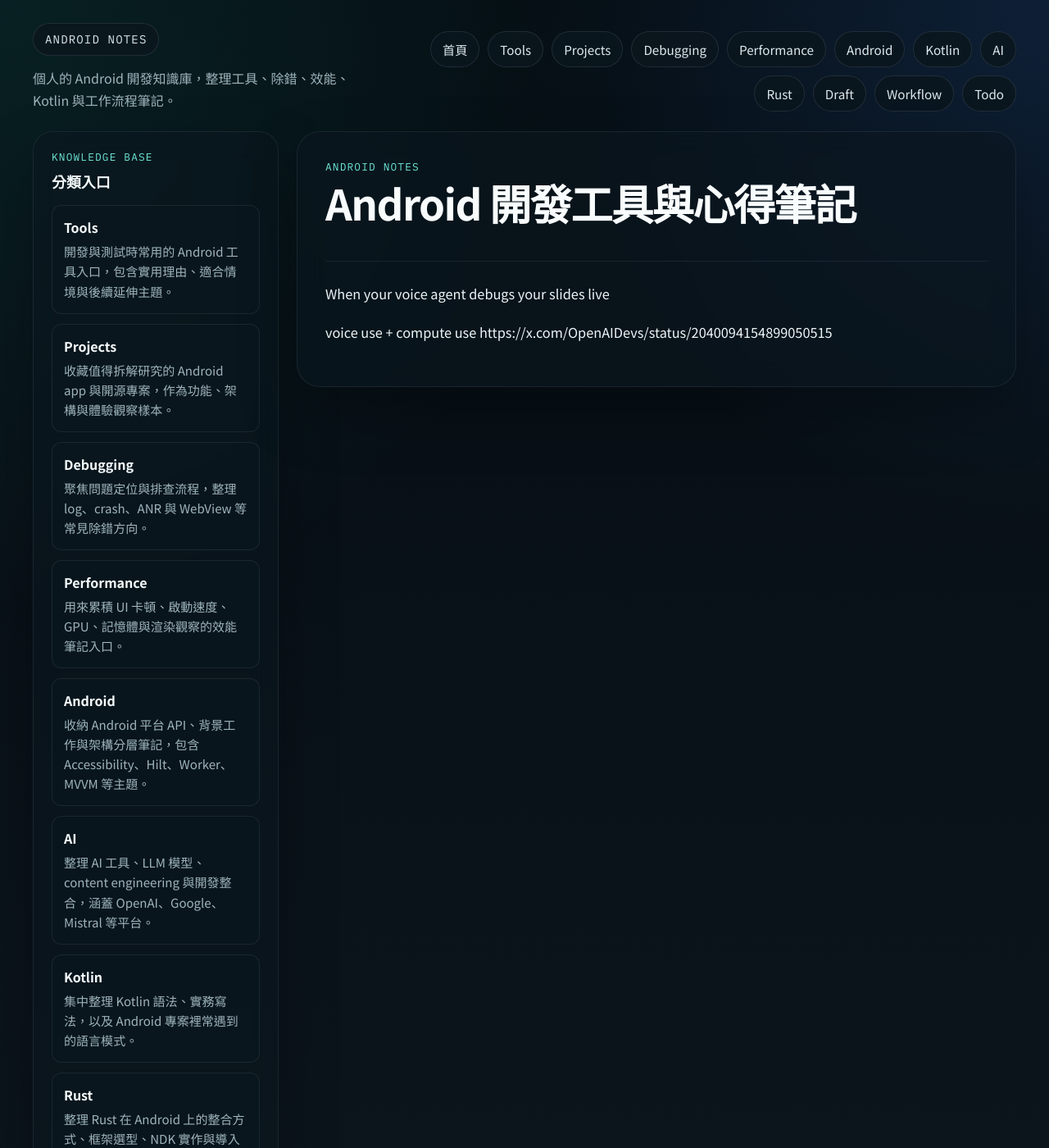
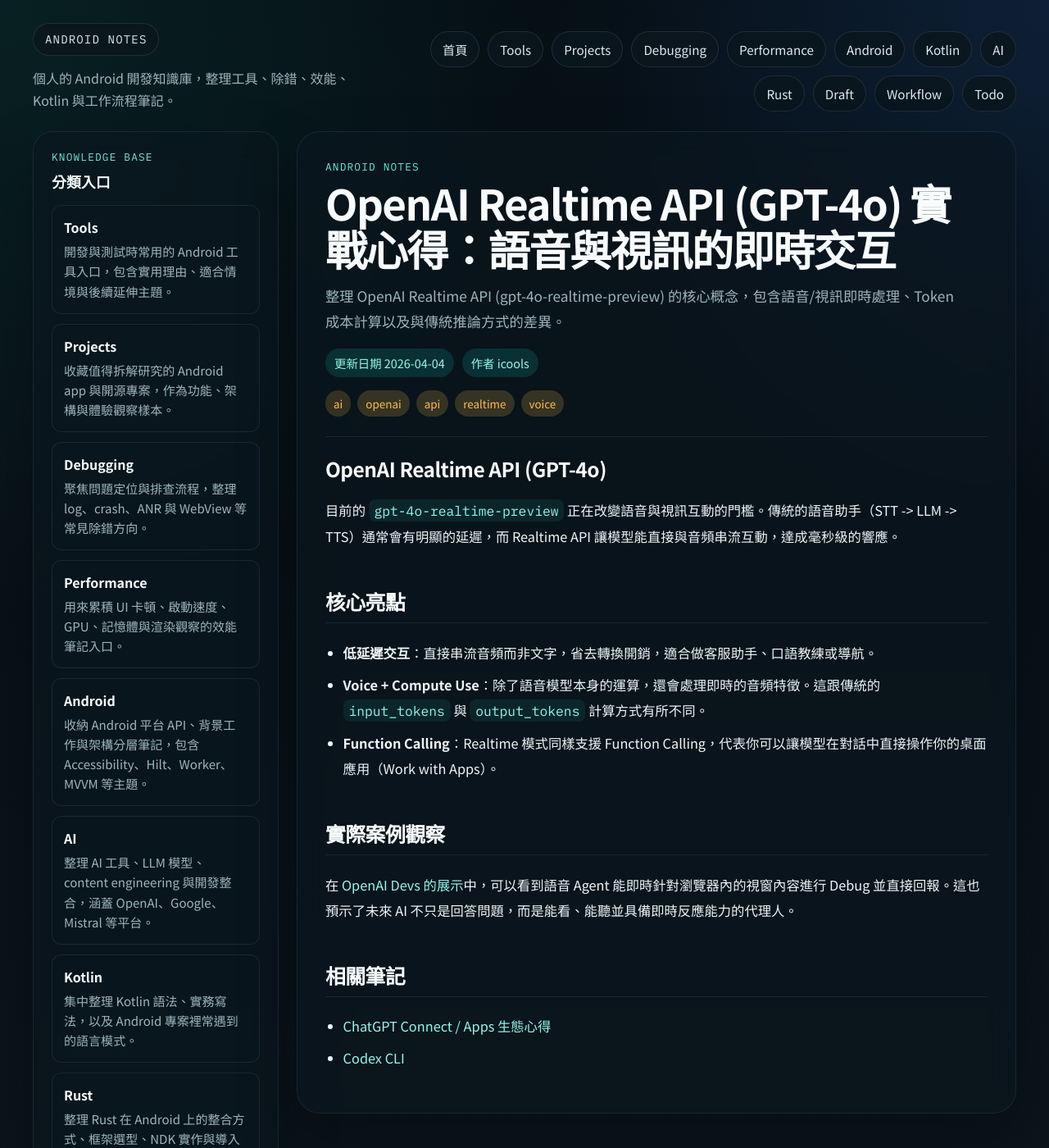
Before and after one commit to icools/android, a Jekyll site: the page built from ai/openai/api/gpt-realtime-1.5.md, in a window 1280 px wide and 1400 px high. Shown: the whole window at 82% size. Built offline with Jekyll 4.4.1, drawn with Linux system fonts in a browser that asks for light colours; our own code applies the rules of GitHub Pages for plain Markdown files.

Commit message:
feat: add GitHub Pages audit skill and update OpenAI and DroidRun documentation

```diff
--- a/ai/openai/api/gpt-realtime-1.5.md
+++ b/ai/openai/api/gpt-realtime-1.5.md
@@ -1,5 +1,32 @@
+---
+title: OpenAI Realtime API (GPT-4o) 實戰心得：語音與視訊的即時交互
+tags:
+  - ai
+  - openai
+  - api
+  - realtime
+  - voice
+desc: 整理 OpenAI Realtime API (gpt-4o-realtime-preview) 的核心概念，包含語音/視訊即時處理、Token 成本計算以及與傳統推論方式的差異。
+author: icools
+date: 2026-04-04
+source: local
+status: active
+---
 
-When your voice agent debugs your slides live
+# OpenAI Realtime API (GPT-4o)
 
-voice use + compute use
-https://x.com/OpenAIDevs/status/2040094154899050515
+目前的 `gpt-4o-realtime-preview` 正在改變語音與視訊互動的門檻。傳統的語音助手（STT -> LLM -> TTS）通常會有明顯的延遲，而 Realtime API 讓模型能直接與音頻串流互動，達成毫秒級的響應。
+
+## 核心亮點
+
+- **低延遲交互**：直接串流音頻而非文字，省去轉換開銷，適合做客服助手、口語教練或導航。
+- **Voice + Compute Use**：除了語音模型本身的運算，還會處理即時的音頻特徵。這跟傳統的 `input_tokens` 與 `output_tokens` 計算方式有所不同。
+- **Function Calling**：Realtime 模式同樣支援 Function Calling，代表你可以讓模型在對話中直接操作你的桌面應用（Work with Apps）。
+
+## 實際案例觀察
+
+在 [OpenAI Devs 的展示](https://x.com/OpenAIDevs/status/2040094154899050515)中，可以看到語音 Agent 能即時針對瀏覽器內的視窗內容進行 Debug 並直接回報。這也預示了未來 AI 不只是回答問題，而是能看、能聽並具備即時反應能力的代理人。
+
+## 相關筆記
+- [ChatGPT Connect / Apps 生態心得](../chatgpt/chatgpt-connect-workflow.md)
+- [Codex CLI](../codex/codex-cli.md)
```
Also changed, not shown: _agents/skills/github_pages_doc_audit/SKILL.md (added, +34 -0 lines), tools/droidrun-script.md (+8 -0 lines).
